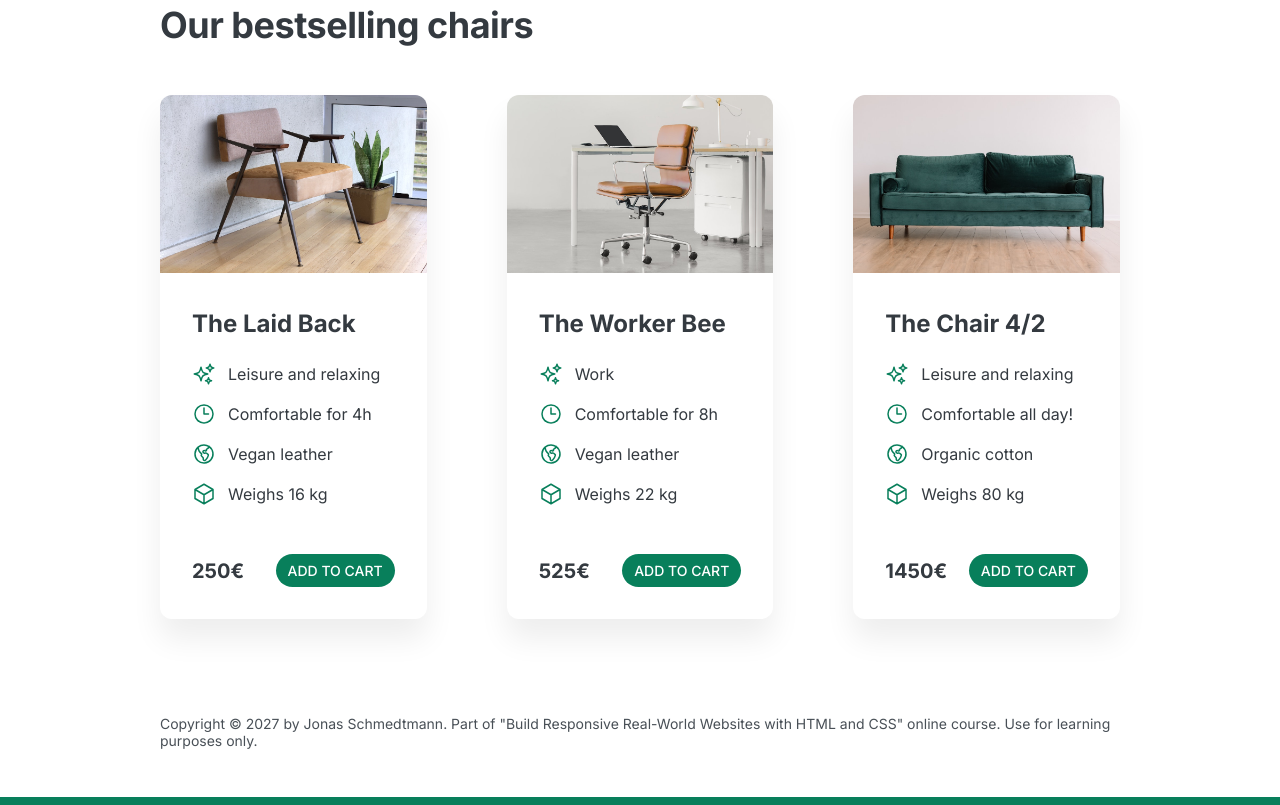
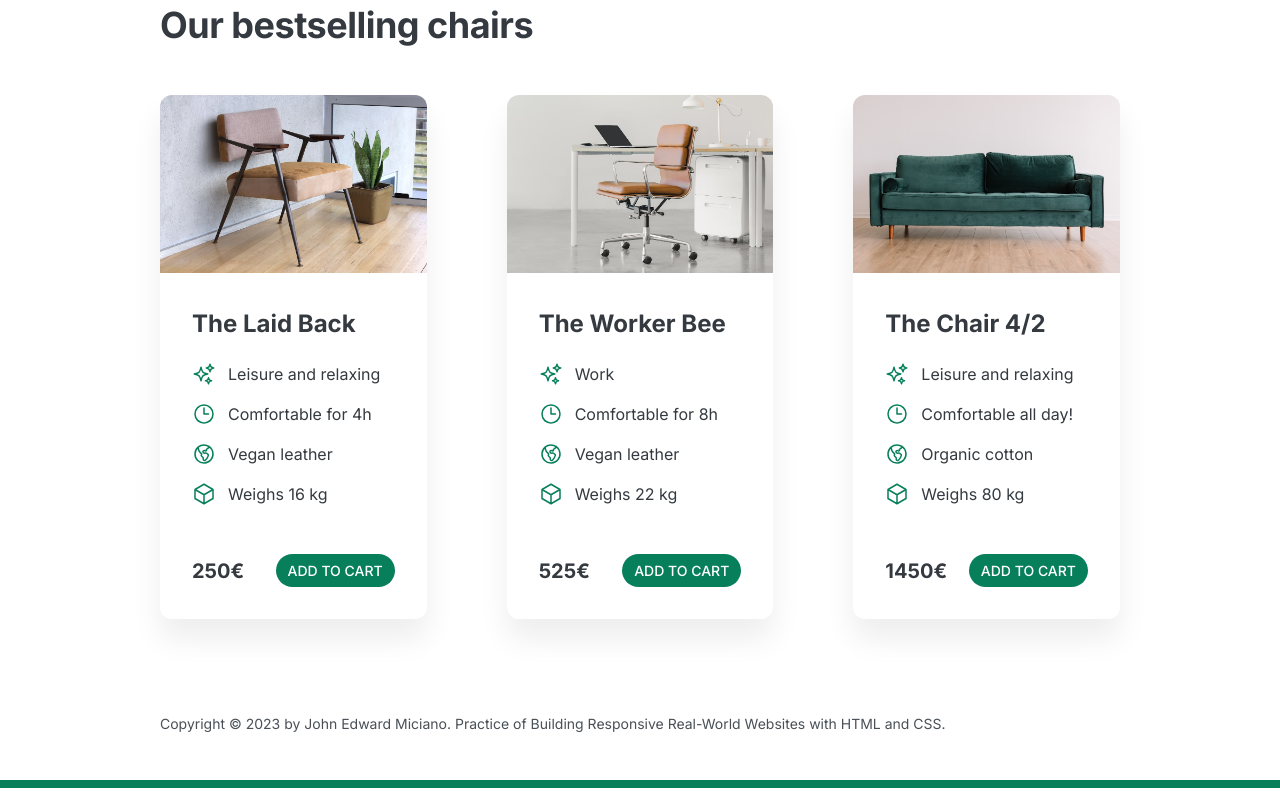
Before and after one commit to micianojjj/chair-store, a plain HTML site: page index.html in a window 1280 px wide. Shown: the part 1357-2162 px from the top of the page. Drawn offline with Linux system fonts and the light colour scheme.

Commit message:
index.html

```diff
--- a/index.html
+++ b/index.html
@@ -381,9 +381,8 @@
       </section>
 
       <footer>
-        Copyright &copy; 2027 by Jonas Schmedtmann. Part of "Build Responsive
-        Real-World Websites with HTML and CSS" online course. Use for learning
-        purposes only.
+        Copyright &copy; 2023 by John Edward Miciano. Practice of Building Responsive
+        Real-World Websites with HTML and CSS.
       </footer>
     </div>
   </body>
```
